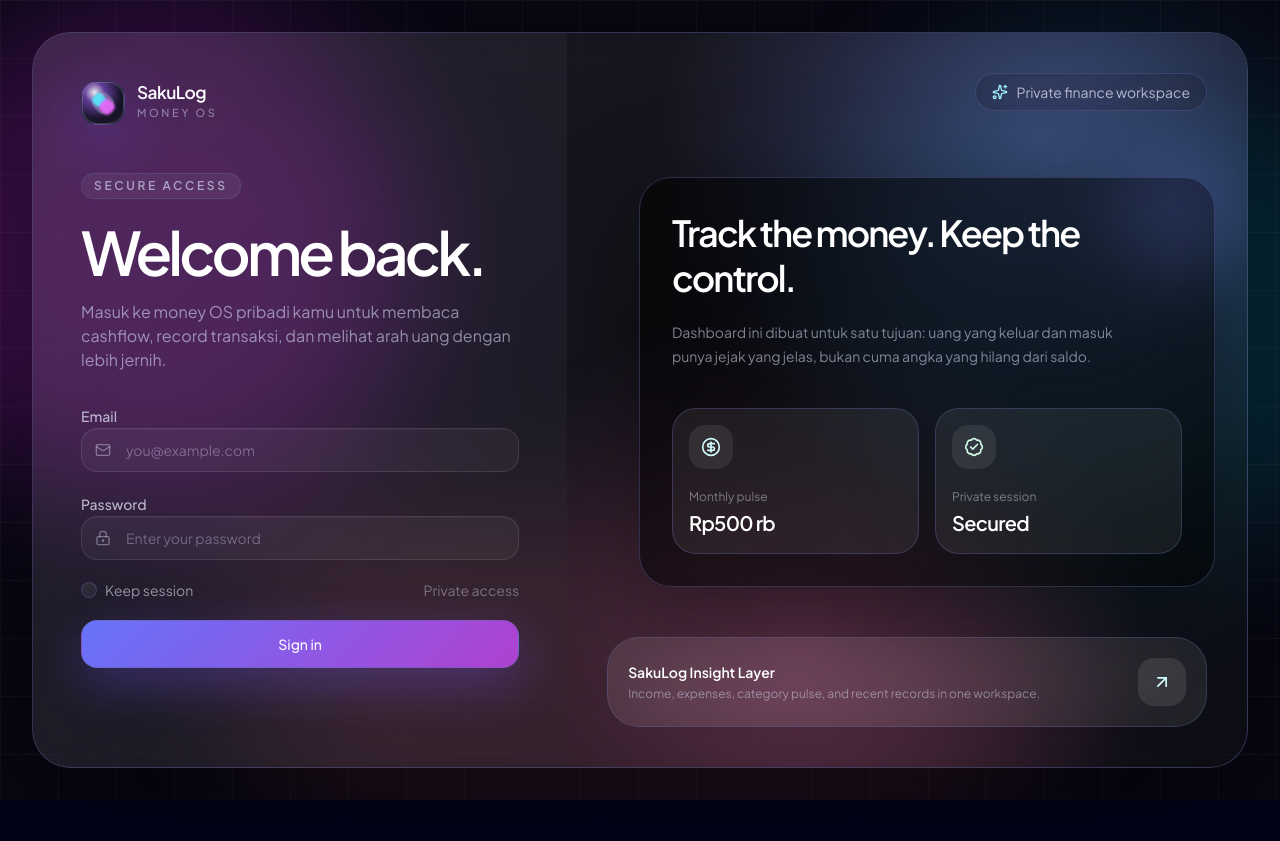
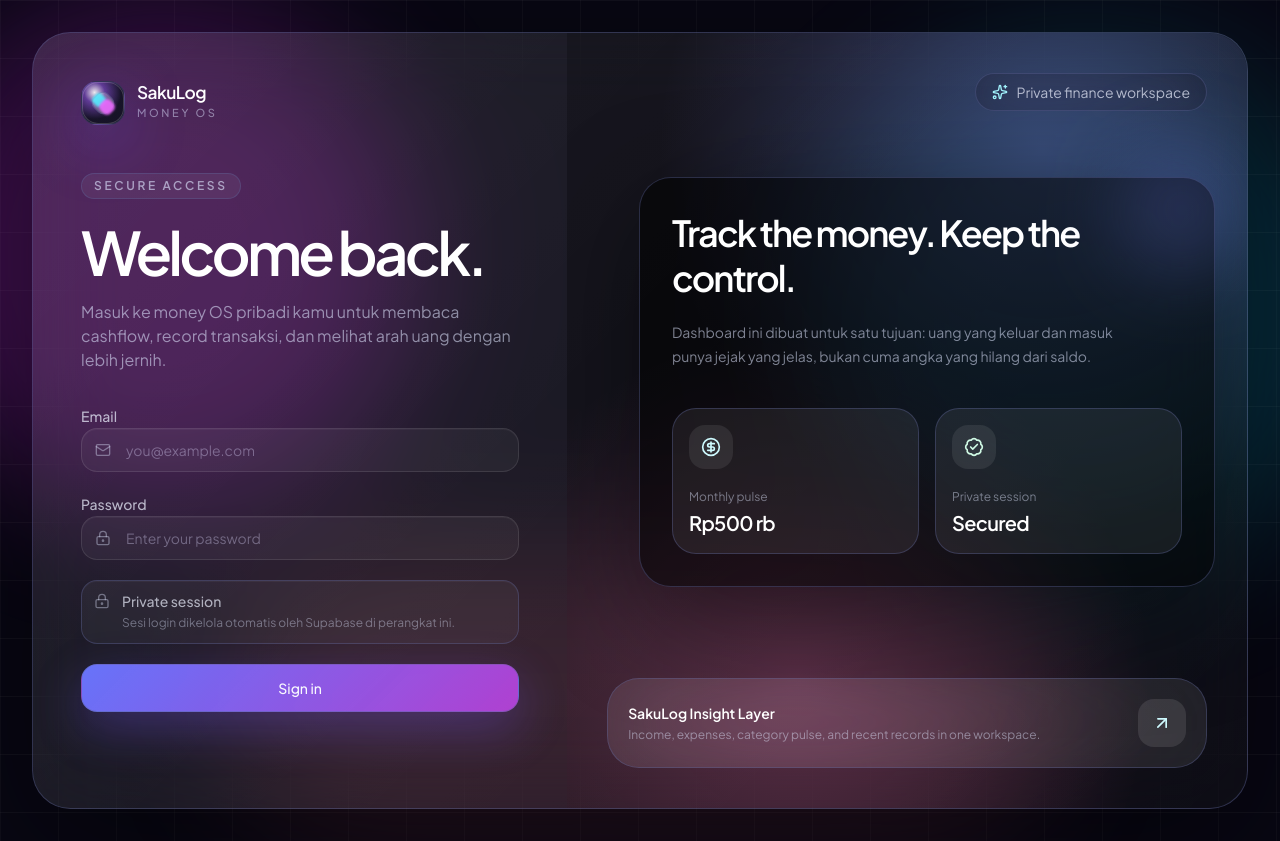
Before and after one commit to BagasNuryaman15/SakuLog, a Next.js app: page /login in a window 1280 px wide. Shown: the top 841 px of the page. Before the commit the page ends 800 px from the top, so only its background shows below. Built offline with nearby package versions, Linux system fonts and the light colour scheme; no server answers.

Commit message:
Harden transaction item layout

```diff
--- a/components/auth/login-form.tsx
+++ b/components/auth/login-form.tsx
@@ -83,12 +83,14 @@ export function LoginForm() {
         </div>
       ) : null}
 
-      <div className="flex items-center justify-between gap-4 text-sm text-indigo-50/56">
-        <label className="flex items-center gap-2">
-          <span className="h-4 w-4 rounded-md border border-white/14 bg-white/[0.06] shadow-[inset_0_1px_0_rgba(255,255,255,0.05)]" />
-          Keep session
-        </label>
-        <span className="text-indigo-100/40">Private access</span>
+      <div className="flex items-start gap-3 rounded-2xl border border-white/10 bg-white/[0.045] px-3 py-2.5 text-sm text-indigo-50/56 shadow-[inset_0_1px_0_rgba(255,255,255,0.04)]">
+        <LockKeyhole className="mt-0.5 h-4 w-4 shrink-0 text-indigo-100/40" aria-hidden="true" />
+        <div className="min-w-0">
+          <p className="font-medium text-indigo-50/68">Private session</p>
+          <p className="mt-0.5 text-xs leading-5 text-indigo-100/40">
+            Sesi login dikelola otomatis oleh Supabase di perangkat ini.
+          </p>
+        </div>
       </div>
 
       <Button type="submit" className="h-12 w-full" disabled={isLoading}>
--- a/features/transactions/components/transaction-item.tsx
+++ b/features/transactions/components/transaction-item.tsx
@@ -74,8 +74,8 @@ export function TransactionItem({
         "p-5 transition-all hover:-translate-y-0.5 hover:border-indigo-200/22 hover:bg-white/[0.055]"
       )}
     >
-      <div className="flex flex-col gap-4 sm:flex-row sm:items-start sm:justify-between">
-        <div className="flex gap-3">
+      <div className="flex min-w-0 flex-col gap-4 sm:flex-row sm:items-start sm:justify-between">
+        <div className="flex min-w-0 flex-1 gap-3">
           <div
             className={cn(
               "flex h-11 w-11 shrink-0 items-center justify-center rounded-md border shadow-sm",
@@ -84,42 +84,47 @@ export function TransactionItem({
           >
             <Icon className="h-5 w-5" />
           </div>
-          <div>
-            <div className="flex flex-wrap items-center gap-2">
-              <h2 className="font-semibold tracking-[-0.02em] text-white">{transaction.name}</h2>
+          <div className="min-w-0 flex-1">
+            <div className="flex min-w-0 flex-wrap items-center gap-2">
+              <h2 className="min-w-0 max-w-full truncate font-semibold tracking-[-0.02em] text-white">
+                {transaction.name}
+              </h2>
               <span
                 className={cn(
-                  "rounded-xl border px-2 py-1 text-[11px] font-medium uppercase tracking-[0.12em] shadow-sm",
+                  "shrink-0 rounded-xl border px-2 py-1 text-[11px] font-medium uppercase tracking-[0.12em] shadow-sm",
                   accent
                 )}
               >
                 {transaction.type}
               </span>
             </div>
-            <div className="mt-2 flex flex-wrap gap-x-3 gap-y-1 text-sm text-indigo-100/40">
-              <span>{transaction.category}</span>
-              <span>{transaction.payment_method}</span>
+            <div className="mt-2 flex min-w-0 flex-wrap gap-x-3 gap-y-1 text-sm text-indigo-100/40">
+              <span className="max-w-full truncate sm:max-w-[14rem]">{transaction.category}</span>
+              <span className="max-w-full truncate sm:max-w-[14rem]">{transaction.payment_method}</span>
               {transaction.type === "income" && transaction.source ? (
-                <span>Sumber: {transaction.source}</span>
+                <span className="max-w-full truncate sm:max-w-[14rem]">Sumber: {transaction.source}</span>
               ) : null}
-              <span>{formatDate(transaction.transaction_date)}</span>
+              <span className="shrink-0">{formatDate(transaction.transaction_date)}</span>
             </div>
             {transaction.note ? (
-              <p className="mt-3 text-sm leading-6 text-indigo-100/40">{transaction.note}</p>
+              <p className="mt-3 line-clamp-2 break-words text-sm leading-6 text-indigo-100/40">
+                {transaction.note}
+              </p>
             ) : null}
           </div>
         </div>
 
-        <div className="flex flex-col gap-3 sm:items-end">
+        <div className="flex min-w-0 flex-col gap-3 sm:w-44 sm:shrink-0 sm:items-end">
           <p
             className={cn(
-              "text-lg font-semibold tracking-tight",
+              "max-w-full truncate whitespace-nowrap text-left text-lg font-semibold tracking-tight tabular-nums sm:text-right",
               transaction.type === "income" ? "text-emerald-200" : "text-rose-200"
             )}
+            title={formatAmount(transaction)}
           >
             {formatAmount(transaction)}
           </p>
-          <div className="flex gap-2">
+          <div className="flex flex-wrap gap-2 sm:justify-end">
             <Button type="button" variant="outline" size="sm" onClick={onEdit}>
               <Pencil className="h-4 w-4" />
               Edit
```
